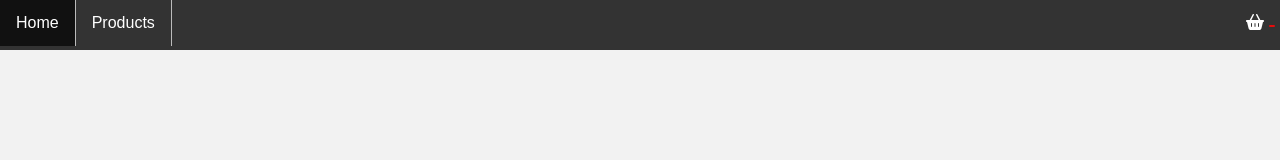
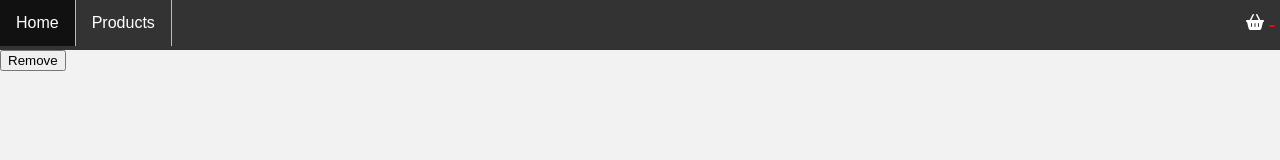
Before and after one commit to CharlieWoo01/React-Final-Task, a React (Create React App) app: page /shopping-basket in a window 1280 px wide. Shown: the top 160 px of the page. Built offline with nearby package versions, Linux system fonts and the light colour scheme.

Commit message:
Add remove all items button

```diff
--- a/src/Components/Products/ProductList.js
+++ b/src/Components/Products/ProductList.js
@@ -2,6 +2,11 @@ import Card from "../Card/Card";
 import { useState } from "react";
 import MainNavigation from "../Navigation/MainNavigation";
 
+/**
+ * @todo: Figure out how I can do this for shopping basket without refresh since it's a separate list to the JSON data provided (Use state related)
+ * @todo: Style the remove all button
+ * @todo: Add alert notifications
+ */
 function ProductList(props) {
   const [initialStock] = useState(
     props.products.map((product) => product.UnitsInStock)
@@ -90,16 +95,21 @@ function ProductList(props) {
     }
   }
 
-  // To clear local storage when needed to refresh etc, can implement remove all to use this I guess
-  // localStorage.clear();
+  function basketRemoveAll() {
+    localStorage.clear();
+  }
 
   /**
    * @todo: Possibly look at alternatives of neating this up as a lot of inline conditionals
-   * @todo: Figure out how I can do this for shopping basket without refresh since it's a separate list to the JSON data provided
    */
   return (
     <>
       <MainNavigation />
+      {window.location.pathname === "/shopping-basket" && (
+        <div className="">
+          <button onClick={() => basketRemoveAll()}>Remove</button>
+        </div>
+      )}
       {props.products.map((product, index) => (
         <div key={product.id} className="card-container">
           <Card>
```
